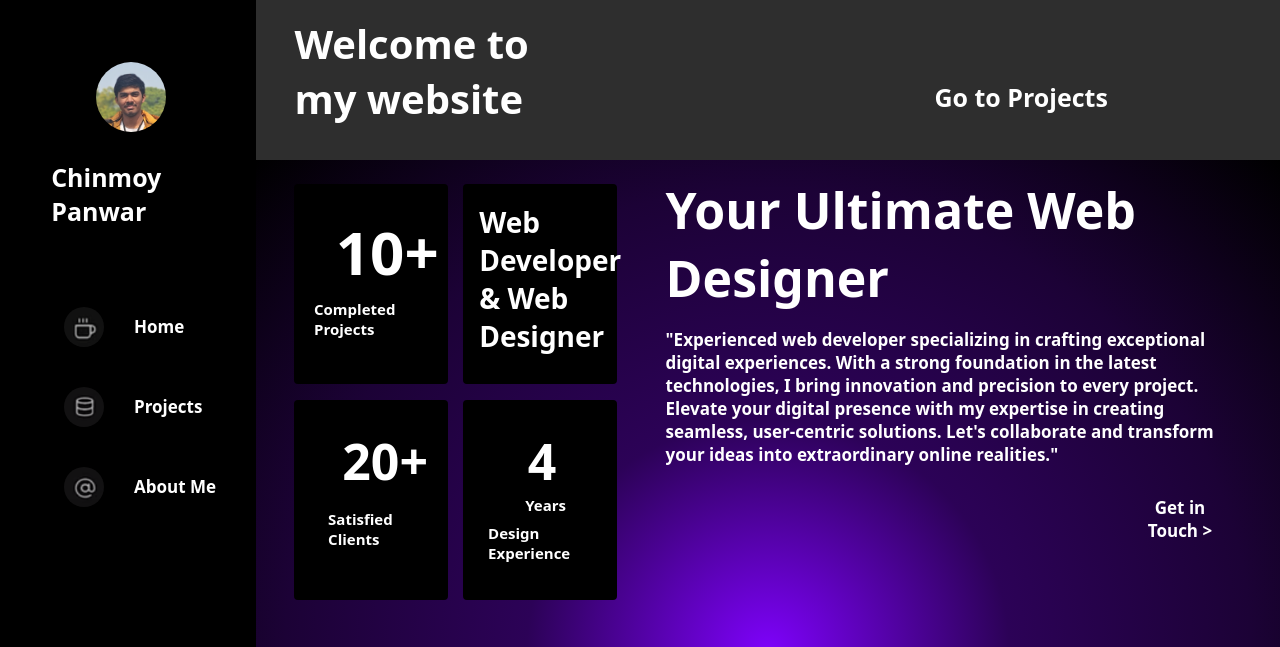
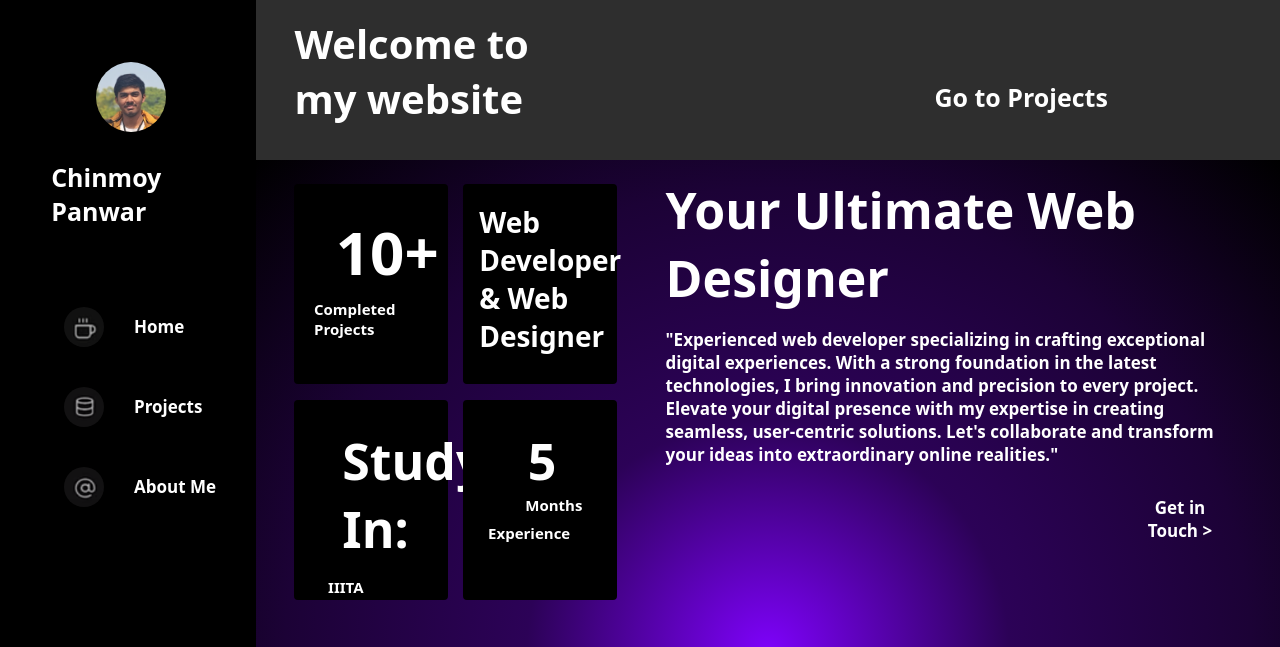
Before and after one commit to chinmoypanwar1/Portfolio4, a plain HTML site: page index.html in a window 1280 px wide. Shown: the top 647 px of the page. Drawn offline with Linux system fonts and the light colour scheme.

Commit message:
Update index.html

```diff
--- a/index.html
+++ b/index.html
@@ -45,13 +45,13 @@
                 </div>
                 <h1 id="wdwd">Web Developer & Web Designer</h1>
                 <div id="clients">
-                    <h1>20+</h1>
-                    <p>Satisfied Clients</p>
+                    <h1>Studying In:</h1>
+                    <p>IIITA</p>
                 </div>
                 <div id="experience">
-                    <h1 id="yearsnum">4</h1>
-                    <small id="years">Years</small>
-                    <p>Design Experience</p>
+                    <h1 id="yearsnum">5</h1>
+                    <small id="years">Months</small>
+                    <p>Experience</p>
                 </div>
             </div>
             <!-- Services -->
```
